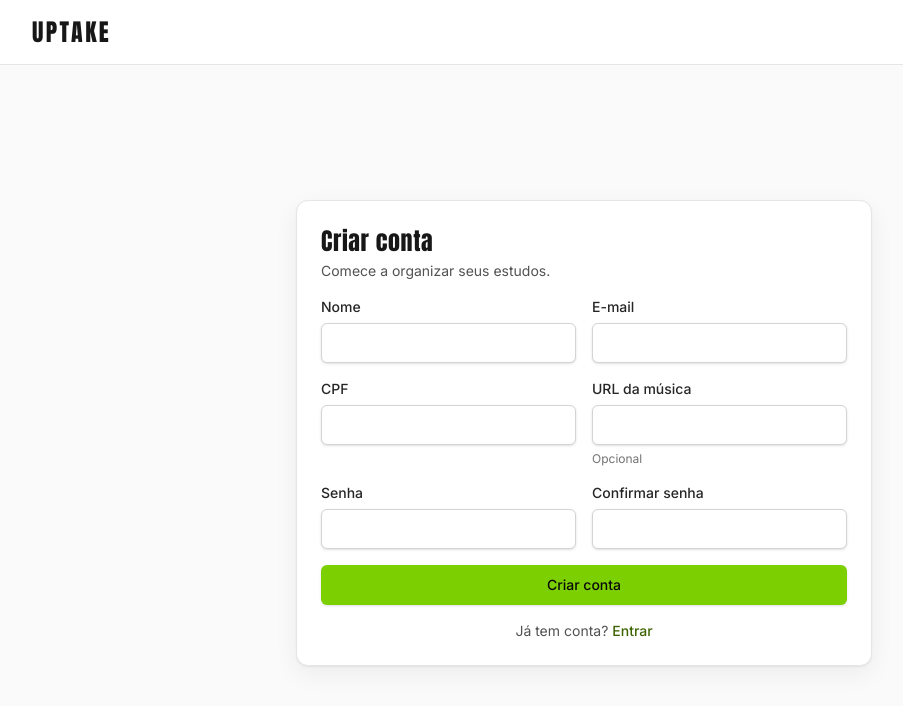
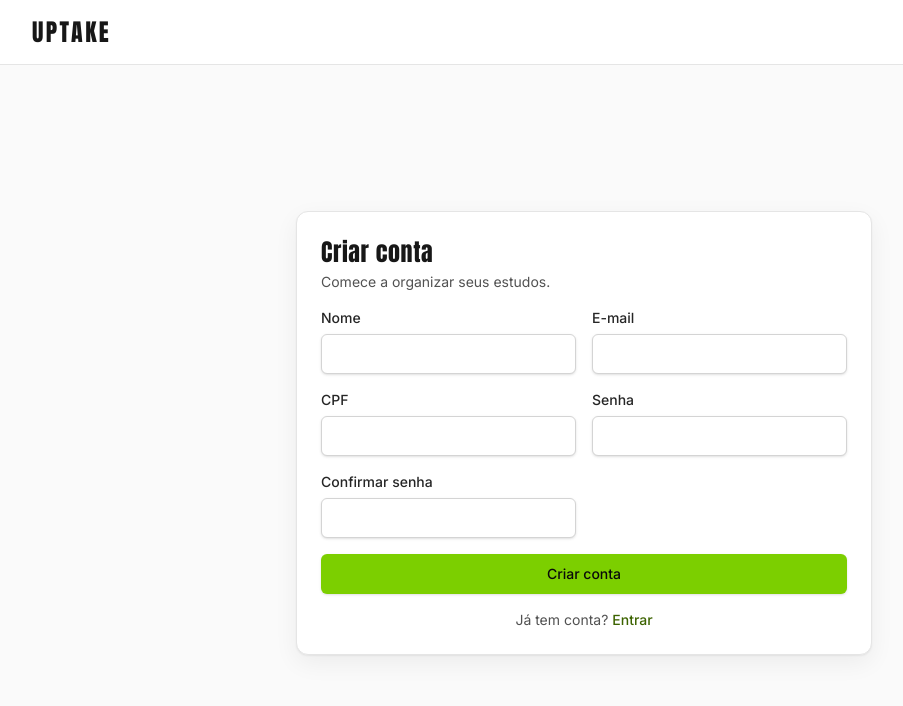
Before and after one commit to Luis-Mackiewicz/uptake, a Next.js app in the folder web/: page /register in a window 1280 px wide. Shown: the top 706 px of the page, without its empty margins (56-959 px from the left). Built offline with nearby package versions, Linux system fonts and the light colour scheme.

Commit message:
refactor: remove music url from registration

```diff
--- a/web/app/(public)/register/page.tsx
+++ b/web/app/(public)/register/page.tsx
@@ -11,13 +11,7 @@ import { Field } from "@/components/ui/field";
 import { Input } from "@/components/ui/input";
 import { useToast } from "@/components/ui/toast";
 import { ApiRequestError } from "@/lib/api/client";
-import {
-  isBlank,
-  isValidCpf,
-  isValidEmail,
-  isValidPassword,
-  isValidUrl,
-} from "@/lib/validation";
+import { isBlank, isValidCpf, isValidEmail, isValidPassword } from "@/lib/validation";
 
 type RegisterForm = {
   name: string;
@@ -25,7 +19,6 @@ type RegisterForm = {
   cpf: string;
   password: string;
   confirmPassword: string;
-  musicUrl: string;
 };
 type FormErrors = Partial<Record<keyof RegisterForm, string>>;
 
@@ -39,7 +32,6 @@ export default function RegisterPage() {
     cpf: "",
     password: "",
     confirmPassword: "",
-    musicUrl: "",
   });
   const [errors, setErrors] = useState<FormErrors>({});
   const [loading, setLoading] = useState(false);
@@ -58,7 +50,6 @@ export default function RegisterPage() {
       nextErrors.password = "Use 8+ caracteres com maiúscula, minúscula e número";
     }
     if (form.password !== form.confirmPassword) nextErrors.confirmPassword = "As senhas não conferem";
-    if (!isBlank(form.musicUrl) && !isValidUrl(form.musicUrl)) nextErrors.musicUrl = "URL inválida";
     setErrors(nextErrors);
     return Object.keys(nextErrors).length === 0;
   };
@@ -74,7 +65,6 @@ export default function RegisterPage() {
         email: form.email.trim().toLowerCase(),
         cpf: form.cpf.replace(/\D/g, ""),
         password: form.password,
-        musicUrl: isBlank(form.musicUrl) ? null : form.musicUrl.trim(),
       });
       notify("Conta criada com sucesso", "success");
       router.replace("/dashboard");
@@ -109,9 +99,6 @@ export default function RegisterPage() {
           <Field label="CPF" htmlFor="cpf" error={errors.cpf}>
             <Input id="cpf" inputMode="numeric" value={form.cpf} invalid={Boolean(errors.cpf)} onChange={(event) => update("cpf", event.target.value)} />
           </Field>
-          <Field label="URL da música" htmlFor="musicUrl" error={errors.musicUrl} hint="Opcional">
-            <Input id="musicUrl" type="url" value={form.musicUrl} invalid={Boolean(errors.musicUrl)} onChange={(event) => update("musicUrl", event.target.value)} />
-          </Field>
           <Field label="Senha" htmlFor="password" error={errors.password}>
             <Input id="password" type="password" autoComplete="new-password" value={form.password} invalid={Boolean(errors.password)} onChange={(event) => update("password", event.target.value)} />
           </Field>
```
